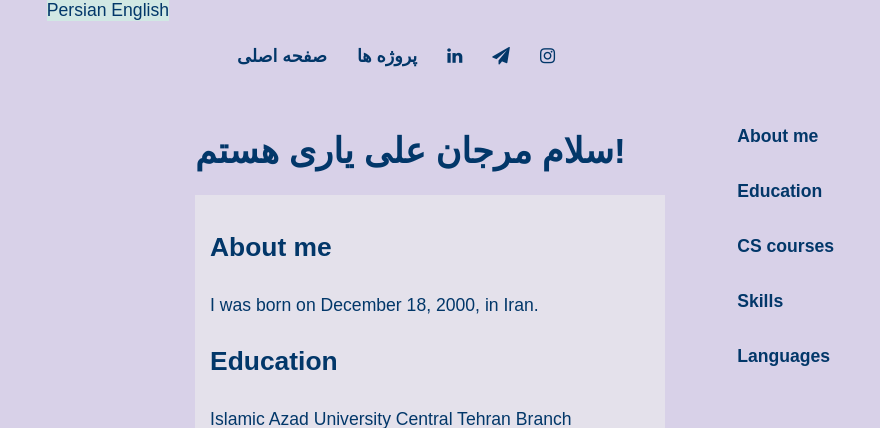
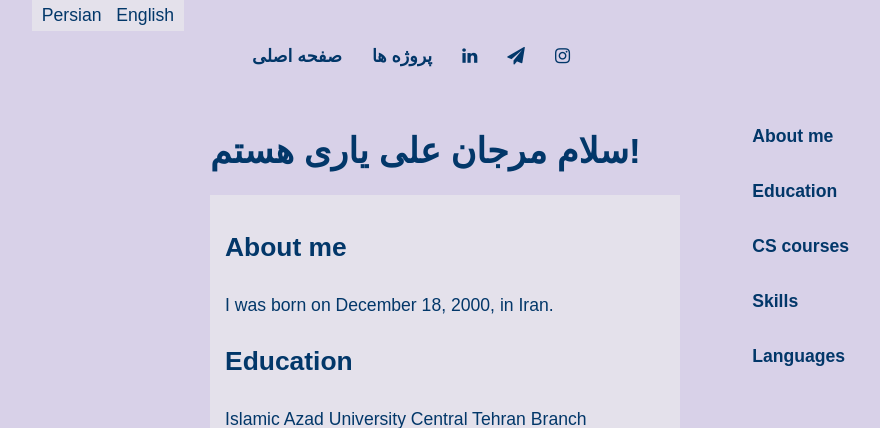
Before and after one commit to MarjanCode/portfolio, a Flask app: page / in a window 1280 px wide. Shown: the top 428 px of the page, without its empty margins (271-1151 px from the left). Run offline with Flask 3, Linux system fonts and the light colour scheme.

Commit message:
Mon, Jan 6, 2025, 6:07 PM +03:30

```diff
--- a/static/mystyle.css
+++ b/static/mystyle.css
@@ -8,11 +8,22 @@
 
 #lang-header {
     float: left;
-    background-color: #D1E8E4;
+    background-color: #e4e1eb;
     height: 0%;
     float: left;
+    padding: 5px;
+
 }
 
+#lang-header>nav>a {
+    padding: 5px;
+
+}
+
+#lang-header>nav>a:hover {
+    border-bottom: 1px solid;
+    transition: border-bottom 0.1s ease;
+}
 
 a {
     text-decoration: none;
```
